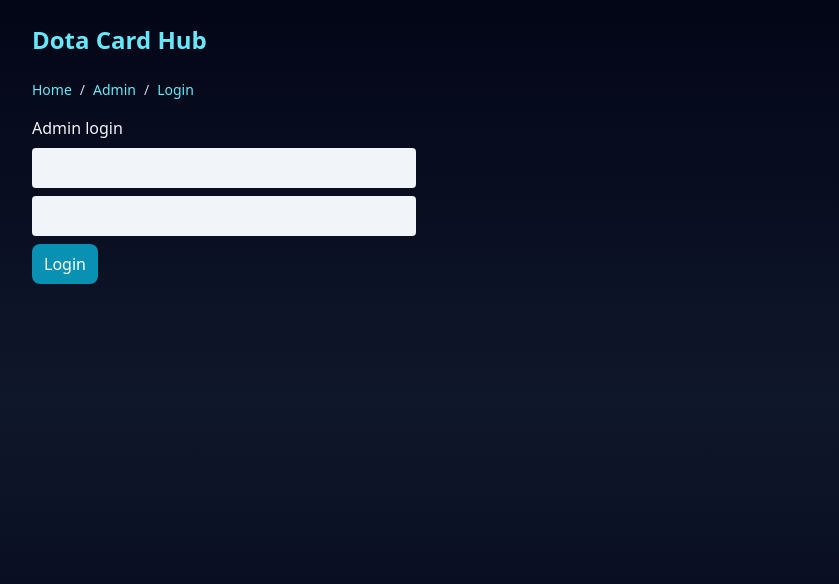
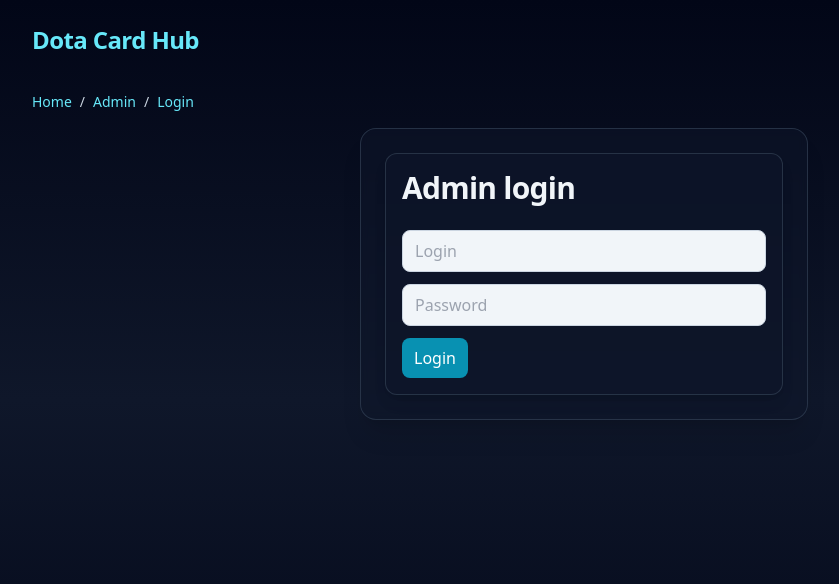
Before and after one commit to beautifulcatastrophe111-code/davaite-bez-mata, a Next.js app: page /admin/login in a window 1280 px wide. Shown: the top 584 px of the page, without its empty margins (56-895 px from the left). Built offline with nearby package versions, Linux system fonts and the light colour scheme.

Commit message:
Apply cohesive site-wide styling and structured admin UI

```diff
--- a/app/admin/cards/page.tsx
+++ b/app/admin/cards/page.tsx
@@ -25,8 +25,19 @@
 
   return (
     <AdminLayout>
-      <Link href="/admin/cards/new" className='btn-link'>Add</Link>
+      <div className='flex items-center justify-between mb-3'>
+        <h2>Cards</h2>
+        <Link href="/admin/cards/new" className='btn-link'>Add</Link>
+      </div>
       <table>
+        <thead>
+          <tr>
+            <th>Nickname</th>
+            <th>Real name</th>
+            <th>Role</th>
+            <th>Actions</th>
+          </tr>
+        </thead>
         <tbody>
           {cards.map((c: CardRow) => (
             <tr key={c.id}>
--- a/app/admin/login/page.tsx
+++ b/app/admin/login/page.tsx
@@ -1,3 +1,3 @@
 import { loginAdmin } from '@/lib/auth'; import { redirect } from 'next/navigation';
 async function act(formData:FormData){'use server'; const ok=await loginAdmin(String(formData.get('login')||''),String(formData.get('password')||'')); if(ok) redirect('/admin');}
-export default function Page(){return <form action={act} className='space-y-2 max-w-sm'><h1>Admin login</h1><input name='login' className='text-black p-2 rounded w-full'/><input name='password' type='password' className='text-black p-2 rounded w-full'/><button>Login</button></form>}
+export default function Page(){return <main className='max-w-md mx-auto'><form action={act} className='surface space-y-3'><h1>Admin login</h1><input name='login' className='w-full' placeholder='Login'/><input name='password' type='password' className='w-full' placeholder='Password'/><button>Login</button></form></main>}
--- a/app/globals.css
+++ b/app/globals.css
@@ -3,12 +3,27 @@
 @tailwind utilities;
 body { @apply bg-gradient-to-b from-slate-950 via-slate-900 to-slate-950 text-slate-100; }
 
+* { @apply antialiased; }
+
 a { @apply text-cyan-300 hover:text-cyan-200 transition-colors; }
 
-main { @apply rounded-2xl border border-slate-700/70 bg-slate-900/40 p-5 backdrop-blur-sm; }
+main { @apply rounded-2xl border border-slate-700/70 bg-slate-900/50 p-6 shadow-xl backdrop-blur-sm; }
+
+h1 { @apply text-3xl font-bold tracking-tight mb-3; }
+h2 { @apply text-2xl font-semibold tracking-tight mb-2; }
+p { @apply text-slate-200; }
 
 button { @apply bg-cyan-600 hover:bg-cyan-500 px-3 py-2 text-white transition-colors; border-radius: 8px; }
 
 .btn-link { @apply inline-flex items-center justify-center bg-cyan-600 hover:bg-cyan-500 px-3 py-2 text-white no-underline transition-colors; border-radius: 8px; }
 
-input, select, textarea { @apply bg-slate-100 text-slate-900; }
+.surface { @apply rounded-xl border border-slate-700/70 bg-slate-900/60 p-4 shadow-lg; }
+
+table { @apply w-full border-collapse mt-4 overflow-hidden rounded-xl; }
+th { @apply text-left text-slate-300 font-semibold text-sm px-3 py-2 bg-slate-800/80 border-b border-slate-700; }
+td { @apply px-3 py-2 border-b border-slate-800 text-slate-100; }
+tr:hover { @apply bg-slate-800/40; }
+
+input, select, textarea { @apply bg-slate-100 text-slate-900 border border-slate-300 px-3 py-2; border-radius: 8px; }
+
+label { @apply text-sm font-medium text-slate-200; }
--- a/components/AdminLayout.tsx
+++ b/components/AdminLayout.tsx
@@ -1,2 +1,2 @@
 import Link from 'next/link';
-export default function AdminLayout({children}:{children:React.ReactNode}){return <div className='p-6'><nav className='flex gap-3 mb-4'><Link href='/admin' className='btn-link'>Dashboard</Link><Link href='/admin/cards' className='btn-link'>Cards</Link><Link href='/admin/weekly-squad' className='btn-link'>Weekly</Link></nav>{children}</div>}
+export default function AdminLayout({children}:{children:React.ReactNode}){return <main><nav className='flex flex-wrap gap-3 mb-5'><Link href='/admin' className='btn-link'>Dashboard</Link><Link href='/admin/cards' className='btn-link'>Cards</Link><Link href='/admin/weekly-squad' className='btn-link'>Weekly</Link></nav>{children}</main>}
```
